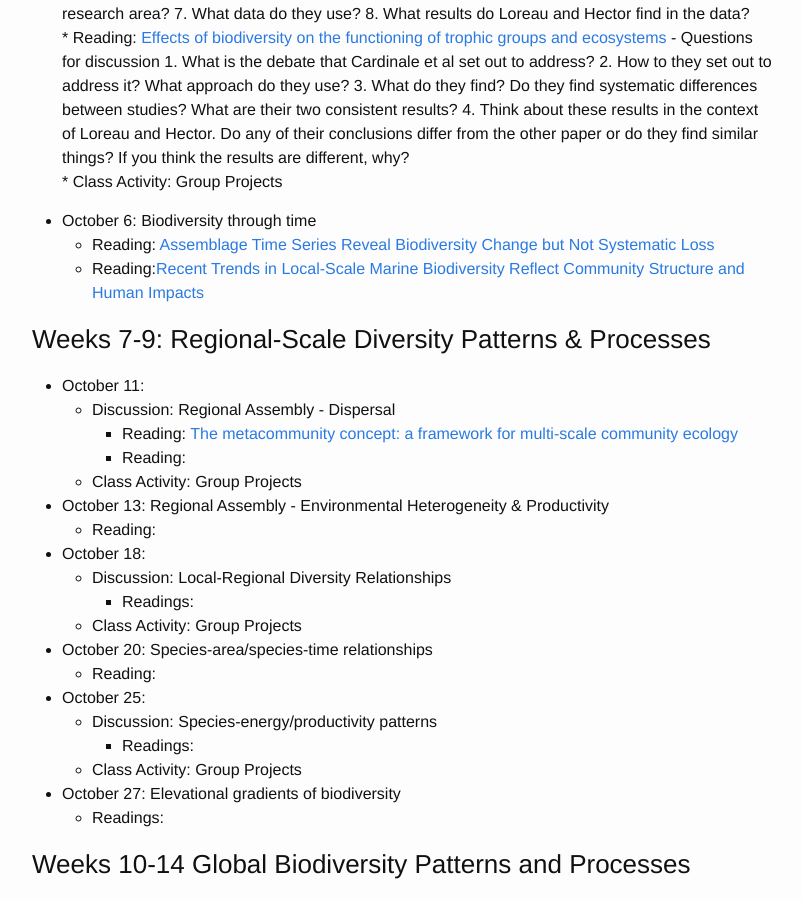
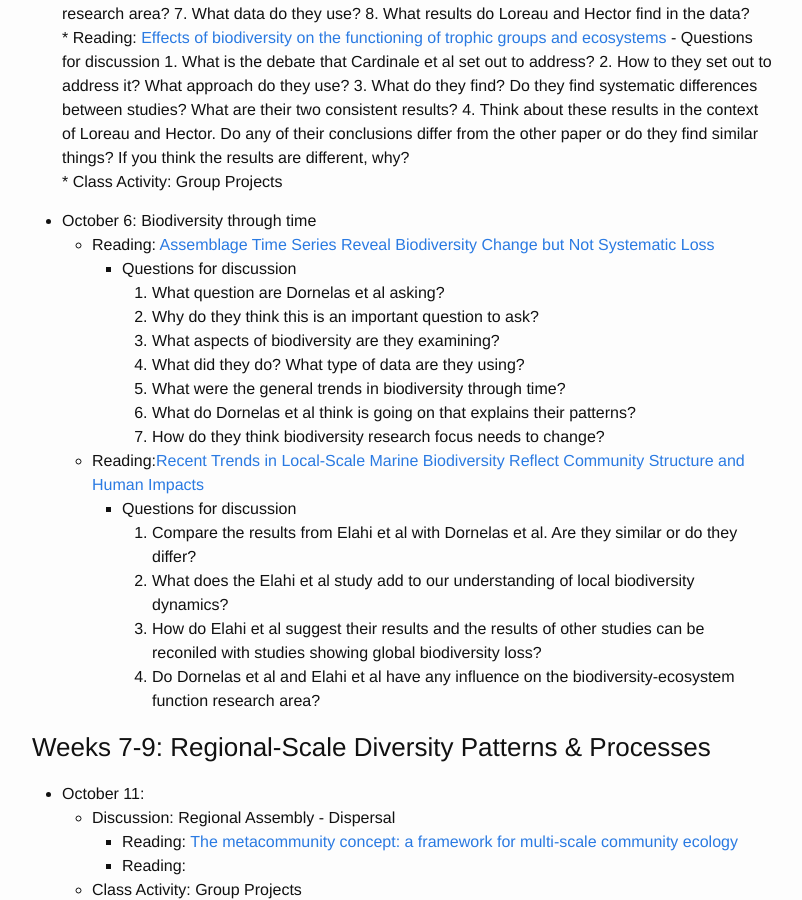
Before and after one commit to skmorgane/biodiversity-course, a Jekyll site: the page built from schedule.md, in a window 1280 px wide and 900 px high, scrolled down 4457 px. Shown: the whole window, without its empty margins (238-1040 px from the left). Built offline with Jekyll 4.4.1, drawn with Linux system fonts in a browser that asks for light colours.

Commit message:
Add temporal biodiversity questions

```diff
--- a/schedule.md
+++ b/schedule.md
@@ -150,7 +150,21 @@ Tuesdays are often a split between class activity and discussion, thus there are
 
 * October 6: Biodiversity through time
     * Reading: [Assemblage Time Series Reveal Biodiversity Change but Not Systematic Loss](https://doi.org/10.1126/science.1248484)
+      - Questions for discussion
+      1. What question are Dornelas et al asking?
+      2. Why do they think this is an important question to ask?
+      3. What aspects of biodiversity are they examining?
+      4. What did they do? What type of data are they using?
+      5. What were the general trends in biodiversity through time?
+      6. What do Dornelas et al think is going on that explains their patterns?
+      7. How do they think biodiversity research focus needs to change?
     * Reading:[Recent Trends in Local-Scale Marine Biodiversity Reflect Community Structure and Human Impacts](https://doi.org/10.1016/j.cub.2015.05.030)
+      - Questions for discussion
+      1. Compare the results from Elahi et al with Dornelas et al. Are they similar or do they differ?
+      2. What does the Elahi et al study add to our understanding of local biodiversity dynamics?
+      3. How do Elahi et al suggest their results and the results of other studies can be reconiled with studies showing global biodiversity loss?
+      4. Do Dornelas et al and Elahi et al have any influence on the biodiversity-ecosystem function research area?
+
 
 ### Weeks 7-9: Regional-Scale Diversity Patterns & Processes
 
```
